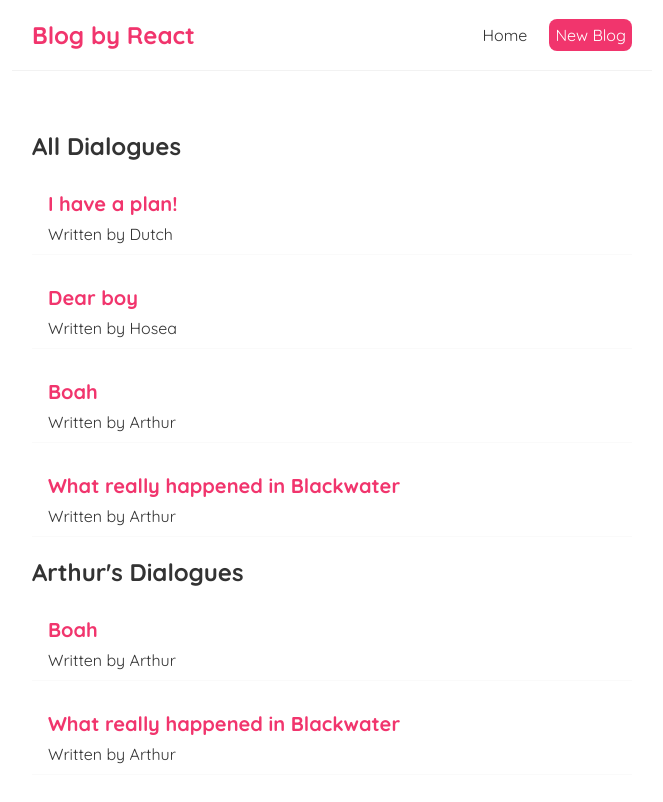
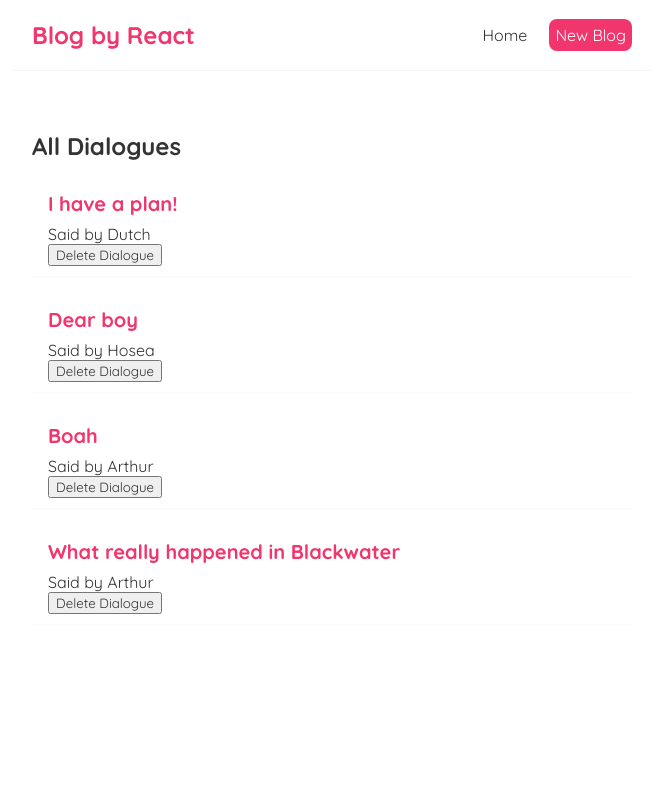
Before and after one commit to kpreforma/react_blog-guided, a React (Create React App) app: page / in a window 1280 px wide. Shown: the top 802 px of the page, without its empty margins (308-971 px from the left). Built offline with nearby package versions, Linux system fonts and the light colour scheme.

Commit message:
filtering using setstate

```diff
--- a/src/BlogList.js
+++ b/src/BlogList.js
@@ -1,6 +1,5 @@
 const BlogList = (props) => {
    const blogs = props.blogs
-
    const title = props.title
 
    return (
@@ -9,7 +8,8 @@ const BlogList = (props) => {
          {blogs.map((blog) => (
             <div className="blog-preview" key={blog.id}>
                <h2>{blog.title}</h2>
-               <p>Written by {blog.author}</p>
+               <p>Said by {blog.author}</p>
+               <button onClick={() => props.handleDelete(blog.id)}>Delete Dialogue</button>
             </div>
          ))}
       </div>
--- a/src/Home.js
+++ b/src/Home.js
@@ -9,10 +9,15 @@ const Home = () => {
       {title: 'What really happened in Blackwater', body: 'lorem ipsum...', author: 'Arthur', id: 4}
    ])
 
+   const handleDelete = (id) => {
+      const newBlogs = blogs.filter(blog => blog.id !== id)
+      setBlog(newBlogs)
+   }
+
    return (
       <div className="Home">
-         <BlogList blogs={blogs} title="All Dialogues"/>
-         <BlogList blogs={blogs.filter((blog) => (blog.author === 'Arthur'))} title="Arthur's Dialogues"/>
+         <BlogList blogs={blogs} title="All Dialogues" handleDelete={handleDelete} />
+         {/* <BlogList blogs={blogs.filter((blog) => (blog.author === 'Arthur'))} title="Arthur's Dialogues"/> */}
       </div>
    );
 }
```
